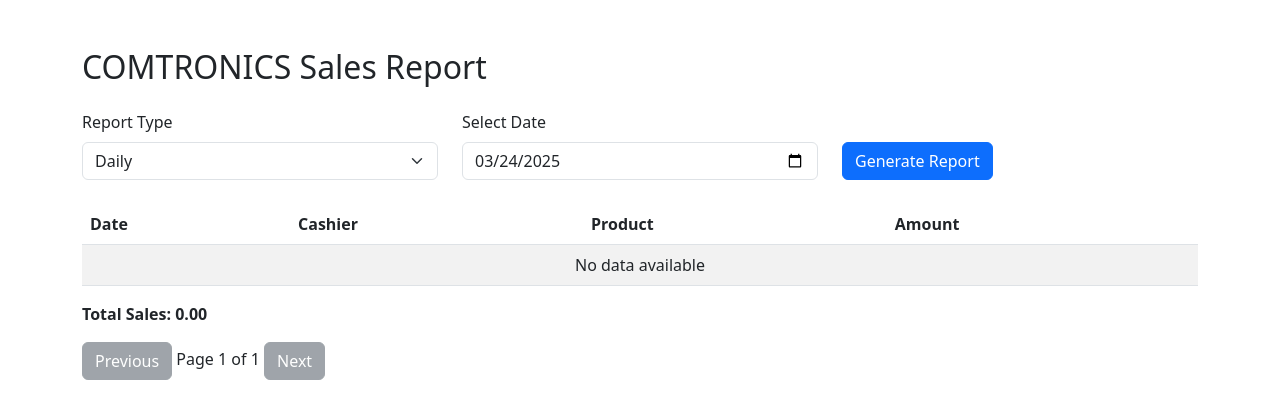
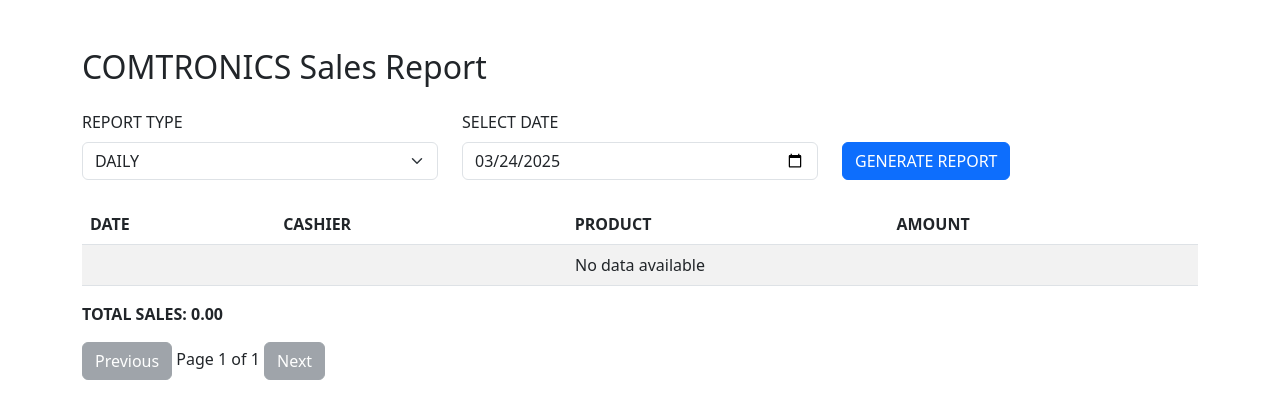
Before and after one commit to jewn20/my-fastapi-app, a FastAPI app: page / in a window 1280 px wide. Shown: the top 419 px of the page. Run offline with FastAPI, Linux system fonts and the light colour scheme.

Commit message:
update sales.db

```diff
--- a/templates/daily_sales.html
+++ b/templates/daily_sales.html
@@ -3,7 +3,7 @@
 <head>
     <meta charset="UTF-8">
     <meta name="viewport" content="width=device-width, initial-scale=1.0">
-    <title>Sales Report</title>
+    <title>COMTRONICS Sales Report</title>
     <link href="https://cdn.jsdelivr.net/npm/bootstrap@5.3.0/dist/css/bootstrap.min.css" rel="stylesheet">
     <script src="https://code.jquery.com/jquery-3.6.0.min.js"></script>
 </head>
@@ -13,19 +13,19 @@
     <form id="reportForm" class="mb-4">
         <div class="row">
             <div class="col-md-4">
-                <label for="reportType" class="form-label">Report Type</label>
+                <label for="reportType" class="form-label">REPORT TYPE</label>
                 <select id="reportType" class="form-select">
-                    <option value="DAILY">Daily</option>
-                    <option value="MONTHLY">Monthly</option>
-                    <option value="YEARLY">Yearly</option>
+                    <option value="DAILY">DAILY</option>
+                    <option value="MONTHLY">MONTHLY</option>
+                    <option value="YEARLY">YEARLY</option>
                 </select>
             </div>
             <div class="col-md-4">
-                <label for="dateEntry" class="form-label">Select Date</label>
+                <label for="dateEntry" class="form-label">SELECT DATE</label>
                 <input type="date" id="dateEntry" class="form-control" value="{{ today }}">
             </div>
             <div class="col-md-4 d-flex align-items-end">
-                <button type="button" class="btn btn-primary" id="generateReport">Generate Report</button>
+                <button type="button" class="btn btn-primary" id="generateReport">GENERATE REPORT</button>
             </div>
         </div>
     </form>
@@ -34,10 +34,10 @@
         <table class="table table-striped">
             <thead>
                 <tr>
-                    <th>Date</th>
-                    <th>Cashier</th>
-                    <th>Product</th>
-                    <th>Amount</th>
+                    <th>DATE</th>
+                    <th>CASHIER</th>
+                    <th>PRODUCT</th>
+                    <th>AMOUNT</th>
                 </tr>
             </thead>
             <tbody id="reportTableBody">
@@ -45,7 +45,7 @@
             </tbody>
         </table>
         <div class="mt-3">
-            <strong>Total Sales: <span id="totalSales">0.00</span></strong>
+            <strong>TOTAL SALES: <span id="totalSales">0.00</span></strong>
         </div>
         <div id="paginationControls" class="mt-3">
             <button class="btn btn-secondary" id="previousPage" disabled>Previous</button>
```
Also changed, not shown: sales.db.
